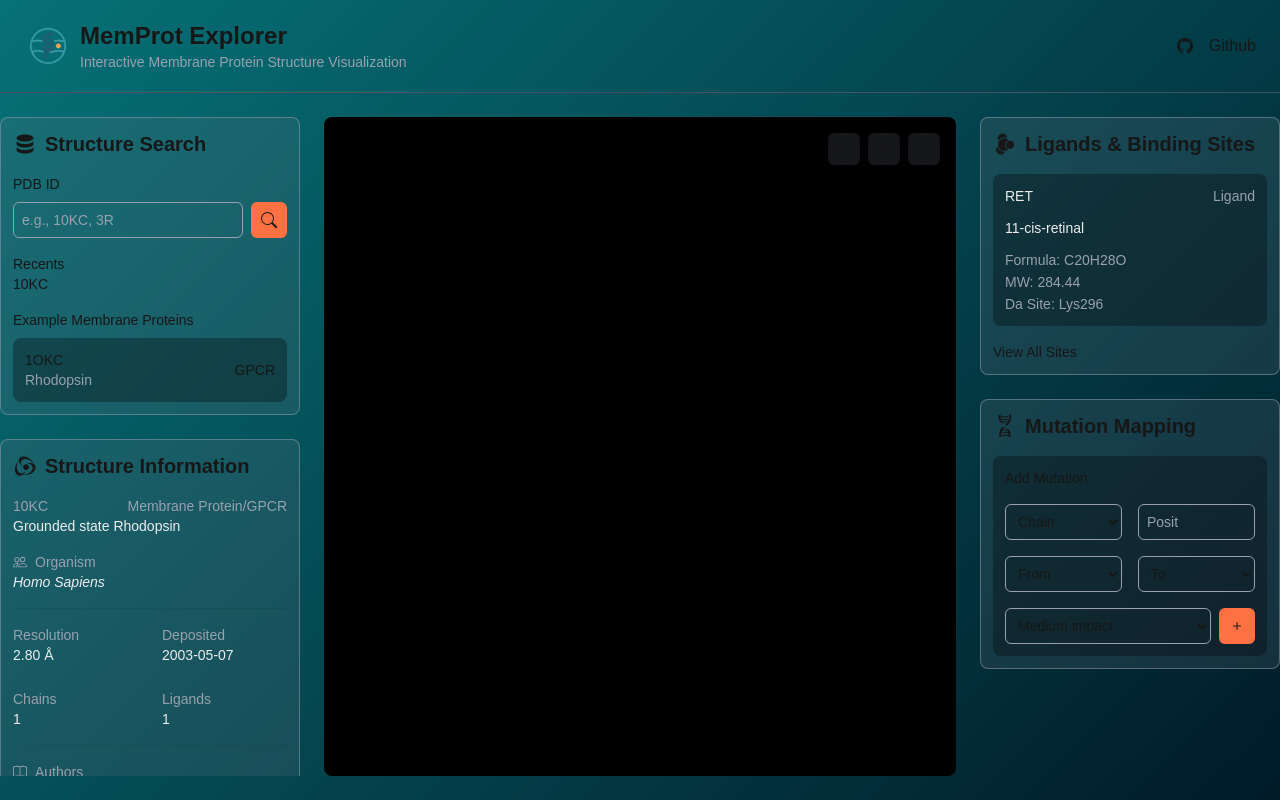
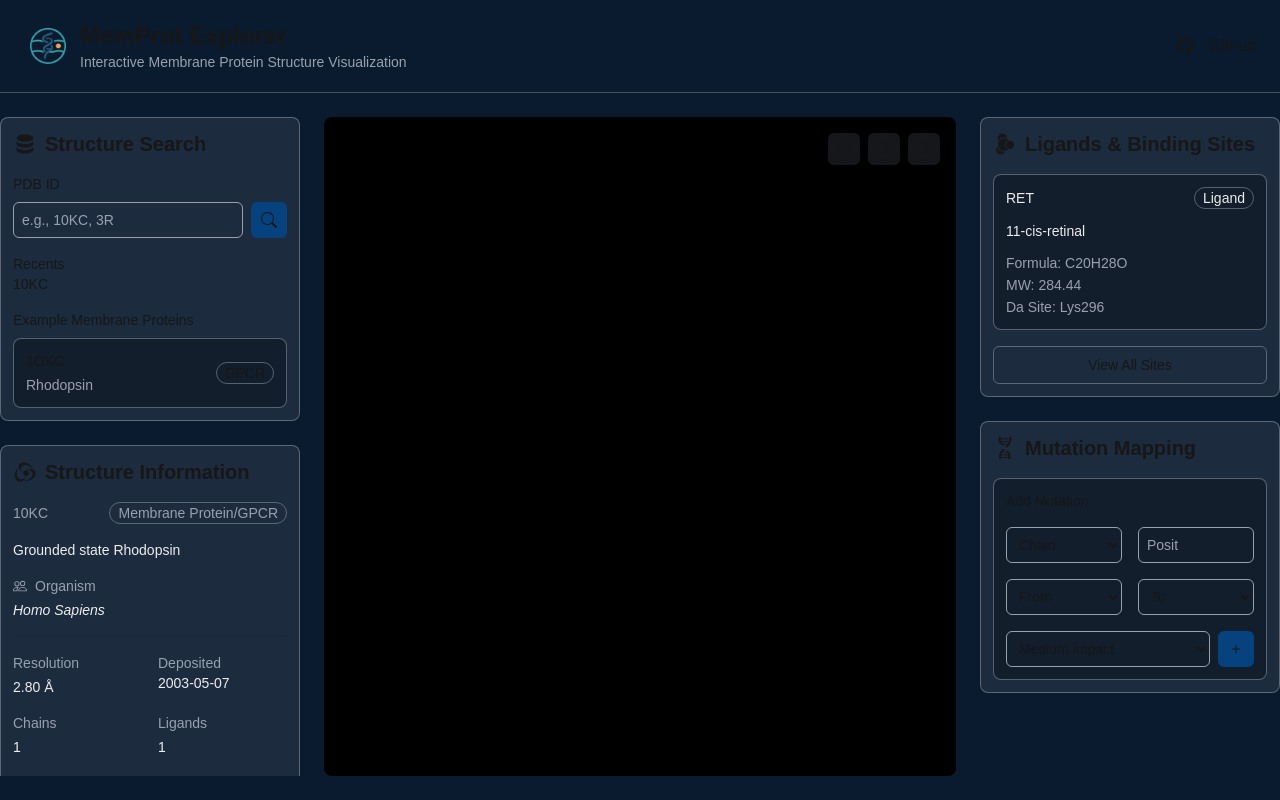
Before and after one commit to Akeemkabiru/memprot, a Next.js app: page / in a window 1280 px wide. Built offline with nearby package versions, Linux system fonts and the light colour scheme.

Commit message:
Refactor UI styles for consistency and improved readability across components

```diff
--- a/app/globals.css
+++ b/app/globals.css
@@ -1,16 +1,15 @@
 @import "tailwindcss";
 
 :root {
-  --background: linear-gradient(135deg, #0abdc6 0%, #022c43 100%);
+  --background: #0a1a2f;
   --foreground: #171717;
   --dim-opacity: 0.4;
 }
 
 @media (prefers-color-scheme: dark) {
   :root {
-    --background: linear-gradient(135deg, #022c43 0%, #0abdc6 100%);
+    --background: #0a1a2f;
     --foreground: #ededed;
-    --dim-opacity: 0.5;
   }
 }
 
@@ -35,7 +34,6 @@ body::before {
   content: "";
   position: fixed;
   inset: 0;
-  background: rgba(0, 0, 0, var(--dim-opacity));
   pointer-events: none;
   z-index: -1;
 }
--- a/components/ligand-bindingsite.tsx
+++ b/components/ligand-bindingsite.tsx
@@ -9,10 +9,12 @@ export default function BindingSites() {
         <GiMolecule size={24} />
         <h2 className="font-semibold text-xl">Ligands & Binding Sites</h2>
       </div>
-      <div className="space-y-3 bg-black/30 p-3 rounded-lg text-gray-400 ">
+      <div className="space-y-3 bg-black/30 p-3 rounded-lg text-gray-400 border-gray-400/50 border ">
         <div className="flex items-center justify-between">
           <p className="text-[#ededed]">RET</p>
-          <p>Ligand</p>
+          <p className="border-gray-400/50 border px-2 rounded-xl flex items-center justify-center text-[#ededed]">
+            Ligand
+          </p>
         </div>
         <p className="text-[#ededed]">11-cis-retinal</p>
 
@@ -22,7 +24,9 @@ export default function BindingSites() {
           <p>Da Site: Lys296</p>
         </div>
       </div>
-      <p>View All Sites</p>
+      <button className="w-full border border-gray-400/50 rounded-md py-2 cursor-pointer font-medium">
+        View All Sites
+      </button>
     </div>
   );
 }
--- a/components/mutation-mapping.tsx
+++ b/components/mutation-mapping.tsx
@@ -1,7 +1,6 @@
 import React from "react";
 import { BsPlus } from "react-icons/bs";
 import { GiDna1 } from "react-icons/gi";
-import { HiPlus } from "react-icons/hi";
 
 export default function MutationMapping() {
   return (
@@ -10,7 +9,7 @@ export default function MutationMapping() {
         <GiDna1 size={24} />
         <h2 className="font-semibold text-xl">Mutation Mapping</h2>
       </div>
-      <div className="bg-black/30 p-3 rounded-lg  ">
+      <div className="bg-black/30 p-3 rounded-lg border-gray-400/50 border  ">
         <p className="mb-4">Add Mutation</p>
         <div className="grid grid-cols-2 grid-rows-2 gap-4">
           <select className="border w-full border-gray-400 h-9 px-2 focus:outline-none rounded-md placeholder:text-gray-400">
@@ -40,7 +39,7 @@ export default function MutationMapping() {
             <option>High impact</option>
           </select>
 
-          <button className="bg-[#ff7043] rounded-md p-2.5">
+          <button className="bg-[#05427e] rounded-md p-2.5">
             <BsPlus size={16} />
           </button>
         </div>
--- a/components/protein-search.tsx
+++ b/components/protein-search.tsx
@@ -1,6 +1,6 @@
 import React from "react";
 import { BsSearch } from "react-icons/bs";
-import { HiDatabase, HiSearch } from "react-icons/hi";
+import { HiDatabase } from "react-icons/hi";
 
 export default function ProteinSearch() {
   return (
@@ -18,7 +18,7 @@ export default function ProteinSearch() {
             placeholder="e.g., 10KC, 3R"
             className="border w-full border-gray-400 h-9 px-2 focus:outline-none rounded-md placeholder:text-gray-400"
           />
-          <div className="bg-[#ff7043] rounded-md p-2.5">
+          <div className="bg-[#05427e] rounded-md p-2.5">
             <BsSearch size={16} />
           </div>
         </div>
@@ -31,12 +31,14 @@ export default function ProteinSearch() {
 
       <div>
         <p className="mb-2">Example Membrane Proteins</p>
-        <div className="flex items-center justify-between bg-black/30 p-3 rounded-lg ">
-          <div>
+        <div className="flex items-center justify-between bg-black/30 p-3 rounded-lg border-gray-400/50 border">
+          <div className="space-y-1">
             <p>1OKC</p>
             <p className="text-gray-400">Rhodopsin</p>
           </div>
-          <div>GPCR</div>
+          <div className="border-gray-400/50 border px-2 rounded-xl flex items-center justify-center">
+            GPCR
+          </div>
         </div>
       </div>
     </div>
--- a/components/structure-info.tsx
+++ b/components/structure-info.tsx
@@ -13,12 +13,16 @@ export default function StructureInfo() {
       <div className="text-gray-400">
         <div className="flex justify-between items-center ">
           <p>10KC</p>
-          <p>Membrane Protein/GPCR</p>
+          <p className="border-gray-400/50 border px-2  rounded-xl flex items-center justify-center">
+            Membrane Protein/GPCR
+          </p>
         </div>
-        <p className="text-[#ededed]">Grounded state Rhodopsin</p>
+        <p className="text-[#ededed] mt-4 font-medium">
+          Grounded state Rhodopsin
+        </p>
       </div>
 
-      <div className="text-gray-400">
+      <div className="text-gray-400 space-y-1">
         <div className="flex items-center gap-2">
           <BsPeople />
           <p>Organism</p>
@@ -26,8 +30,8 @@ export default function StructureInfo() {
         <p className="italic text-[#ededed]">Homo Sapiens</p>
       </div>
       <hr className="opacity-10" />
-      <div className="grid  grid-cols-2 grid-rows-2 gap-6 justify-between text-gray-400">
-        <div>
+      <div className="grid  grid-cols-2 grid-rows-2 gap-4 justify-between text-gray-400">
+        <div className="space-y-1">
           <p>Resolution</p>
           <p className="text-[#ededed]">2.80 Å</p>
         </div>
@@ -35,17 +39,17 @@ export default function StructureInfo() {
           <p>Deposited</p>
           <p className="text-[#ededed]">2003-05-07</p>
         </div>
-        <div>
+        <div className="space-y-1">
           <p>Chains</p>
           <p className="text-[#ededed]">1</p>
         </div>
-        <div>
+        <div className="space-y-1">
           <p>Ligands</p>
           <p className="text-[#ededed]">1</p>
         </div>
       </div>
       <hr className="opacity-10" />
-      <div className="text-gray-400">
+      <div className="text-gray-400 space-y-1">
         <div className="flex items-center gap-2">
           <BsBook />
           <p>Authors</p>
```
